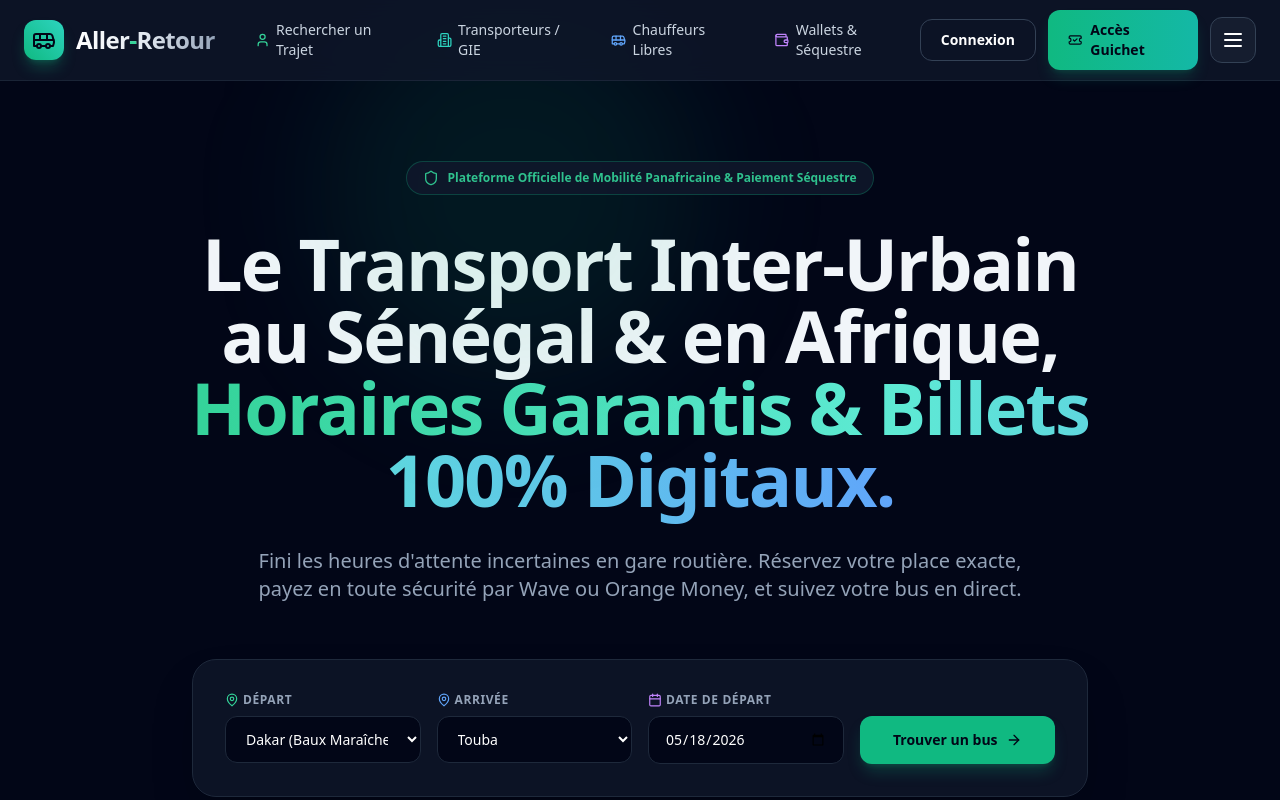
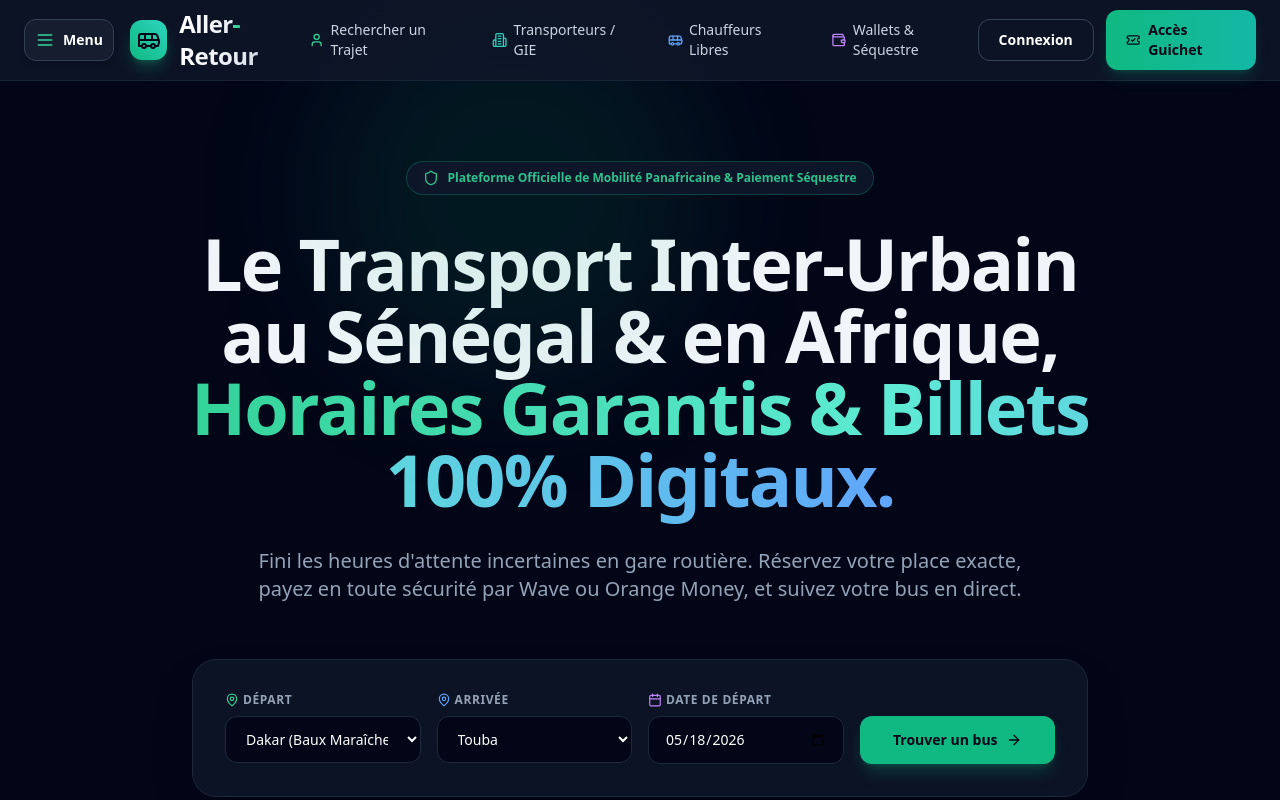
Before and after one commit to migini10/Aller-Retour, a Next.js app in the folder apps/web/: page / in a window 1280 px wide. Shown: the top 800 px of the page. Built offline with nearby package versions, Linux system fonts and the light colour scheme.

Commit message:
style(web): move topbar menu button to the far left before logo

```diff
--- a/apps/web/src/app/page.tsx
+++ b/apps/web/src/app/page.tsx
@@ -41,9 +41,18 @@ export default function HomePage() {
       {/* Topbar / Header */}
       <header className="border-b border-slate-800/80 bg-slate-900/80 backdrop-blur-md sticky top-0 z-50">
         <div className="max-w-7xl mx-auto px-6 h-20 flex items-center justify-between">
-          {/* Section Gauche : Logo + Menu Navigation */}
-          <div className="flex items-center space-x-10">
-            <Link href="/" className="flex items-center space-x-3 group shrink-0">
+          {/* Section Gauche : Bouton Menu + Logo */}
+          <div className="flex items-center space-x-4">
+            <button
+              onClick={() => setIsSidebarOpen(!isSidebarOpen)}
+              className="p-2.5 rounded-xl border border-slate-700 bg-slate-800/50 text-white hover:bg-slate-800 hover:text-emerald-400 transition-all focus:outline-none flex items-center gap-2 text-sm font-semibold shadow-md"
+              title="Ouvrir le menu de navigation"
+            >
+              {isSidebarOpen ? <X className="w-5 h-5" /> : <Menu className="w-5 h-5 text-emerald-400" />}
+              <span className="hidden sm:inline">Menu</span>
+            </button>
+
+            <Link href="/" className="flex items-center space-x-3 group">
               <div className="w-10 h-10 rounded-xl bg-gradient-to-tr from-emerald-500 to-teal-400 flex items-center justify-center shadow-lg shadow-emerald-500/30 group-hover:scale-105 transition-transform">
                 <Bus className="w-6 h-6 text-slate-950" />
               </div>
@@ -51,9 +60,10 @@ export default function HomePage() {
                 Aller<span className="text-emerald-400">-</span>Retour
               </span>
             </Link>
+          </div>
 
-            {/* Navigation Topbar Ancrée à Gauche */}
-            <nav className="hidden lg:flex items-center space-x-8 text-sm font-medium text-slate-300">
+          {/* Navigation Topbar Active au centre */}
+          <nav className="hidden xl:flex items-center space-x-8 text-sm font-medium text-slate-300">
             <Link href="/dashboard/client" className="hover:text-emerald-400 flex items-center gap-1.5 transition-colors">
               <User className="w-4 h-4 text-emerald-400" />
               <span>Rechercher un Trajet</span>
@@ -71,8 +81,8 @@ export default function HomePage() {
               <span>Wallets & Séquestre</span>
             </Link>
           </nav>
-          </div>
 
+          {/* Boutons d'Action à Droite */}
           <div className="flex items-center space-x-3">
             <Link
               href="/dashboard/client"
@@ -87,15 +97,6 @@ export default function HomePage() {
               <TicketCheck className="w-4 h-4" />
               <span>Accès Guichet</span>
             </Link>
-
-            {/* Bouton d'ouverture du menu Sidebar */}
-            <button
-              onClick={() => setIsSidebarOpen(!isSidebarOpen)}
-              className="p-2.5 rounded-xl border border-slate-700 bg-slate-800/50 text-white hover:bg-slate-800 hover:text-emerald-400 transition-all focus:outline-none"
-              title="Menu de navigation des espaces"
-            >
-              {isSidebarOpen ? <X className="w-6 h-6" /> : <Menu className="w-6 h-6" />}
-            </button>
           </div>
         </div>
       </header>
```
Lines whose indentation alone changed are shown as unchanged.
